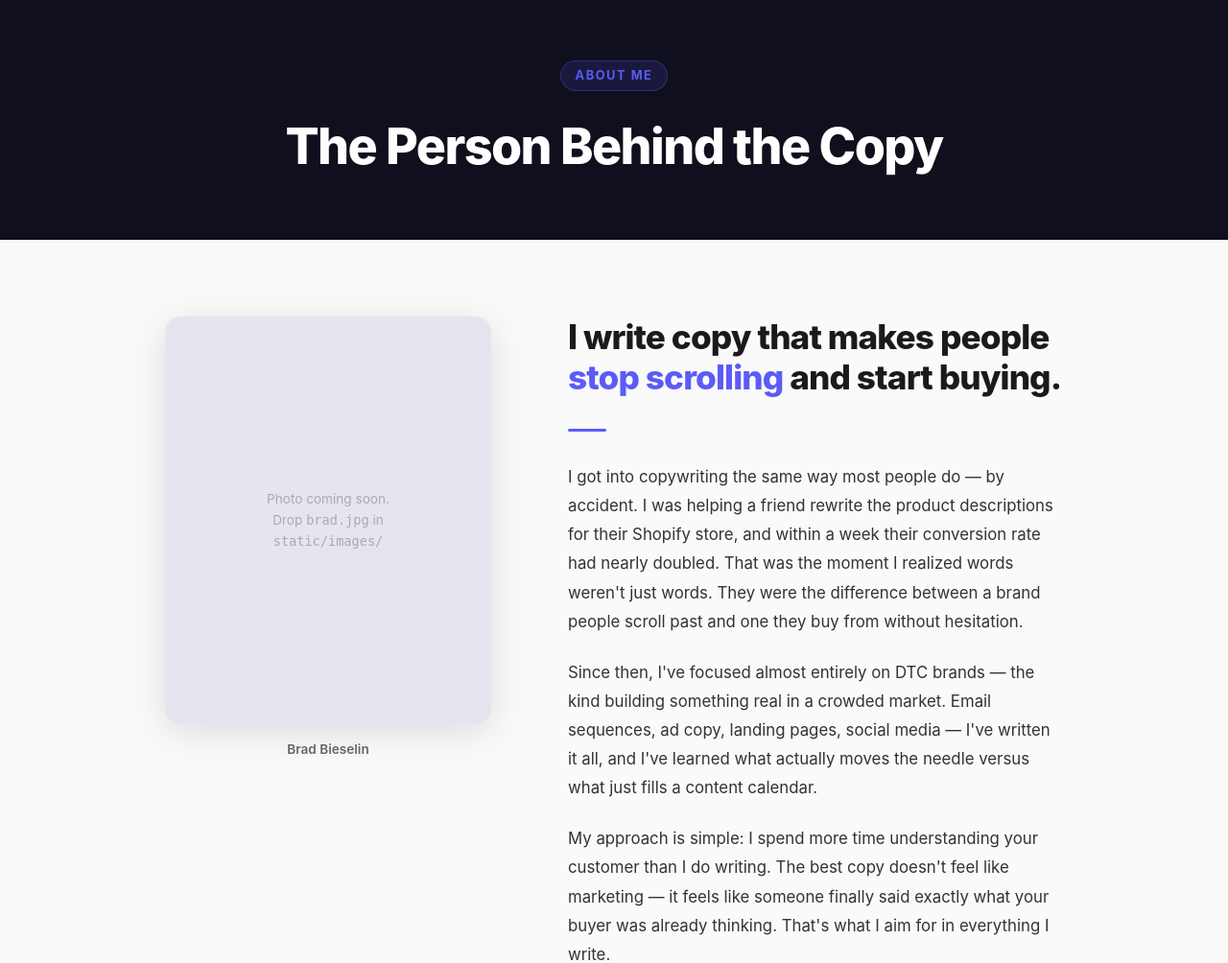
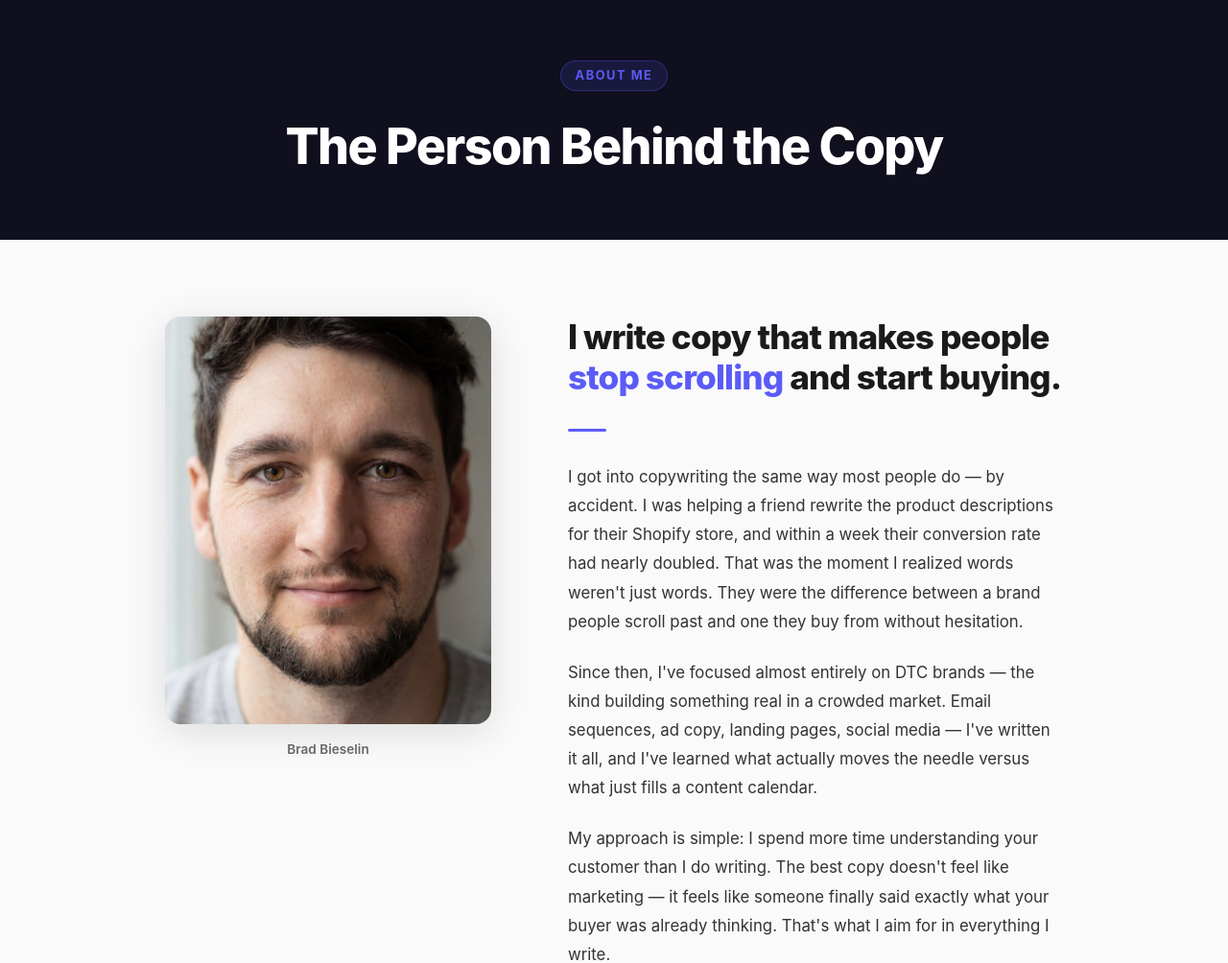
Before and after one commit to bradbieselin/Copywrite, a Flask app: page /about in a window 1280 px wide. Shown: the part 61-1065 px from the top of the page at 96% size. Run offline with Flask 3, Linux system fonts and the light colour scheme.

Commit message:
Compress headshot: 16 MB PNG → 136 KB JPEG
- Convert headshot1.png to headshot1.jpg (JPEG q82, max 900px wide)
- Remove original PNG
- Update landing.py and about.html to reference headshot1.jpg

https://claude.ai/code/session_01Nx3d3V3xFLiPkBV566tz7j

```diff
--- a/landing.py
+++ b/landing.py
@@ -7,7 +7,7 @@ import db as db_module
 
 landing_bp = Blueprint("landing", __name__)
 
-_PHOTO_PATH = os.path.join(os.path.dirname(os.path.abspath(__file__)), "static", "images", "headshot1.png")
+_PHOTO_PATH = os.path.join(os.path.dirname(os.path.abspath(__file__)), "static", "images", "headshot1.jpg")
 
 
 @landing_bp.route("/")
--- a/templates/about.html
+++ b/templates/about.html
@@ -320,7 +320,7 @@
     <div class="photo-col">
       <div class="photo-wrap">
         {% if photo_exists %}
-          <img src="/static/images/headshot1.png" alt="Brad Bieselin" />
+          <img src="/static/images/headshot1.jpg" alt="Brad Bieselin" />
         {% else %}
           <div class="photo-placeholder">
             Photo coming soon.<br>Drop <code>brad.jpg</code> in<br><code>static/images/</code>
```
Also changed, not shown: static/images/headshot1.jpg (added), 1 other file.
